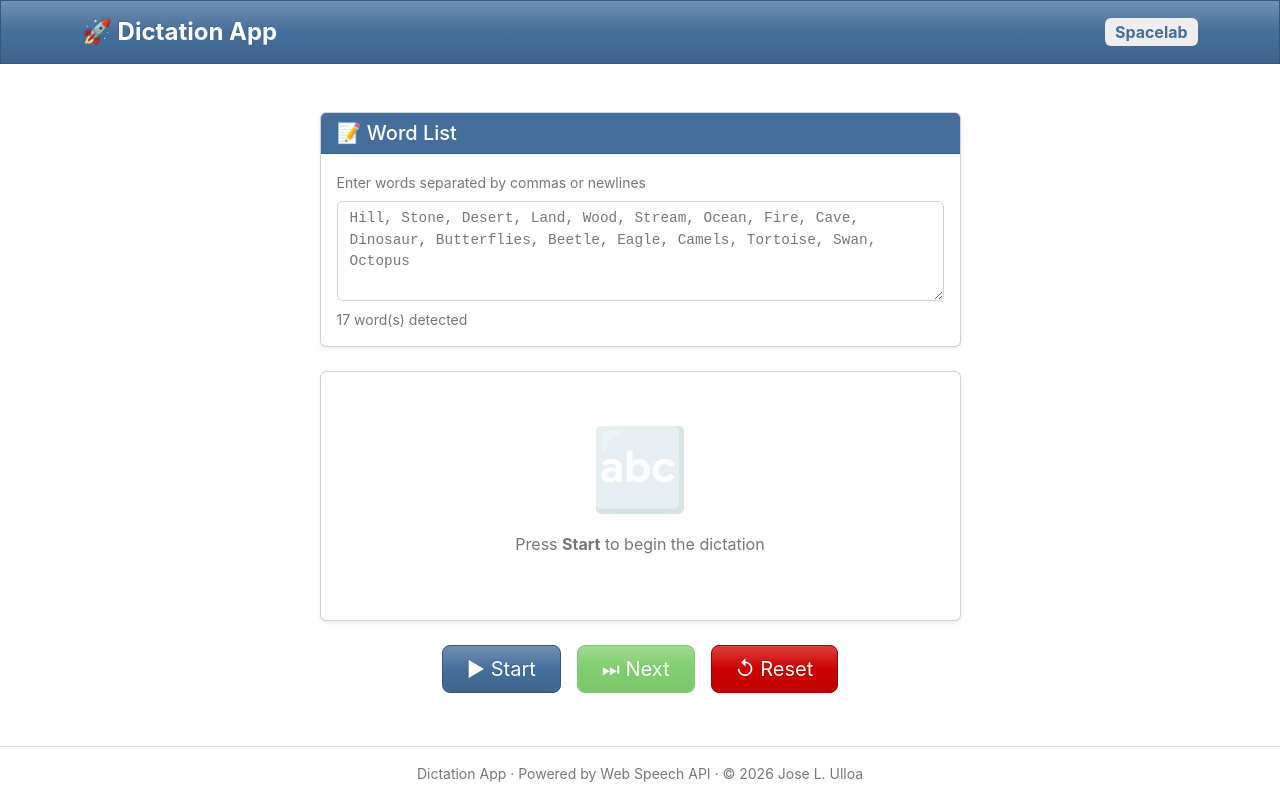
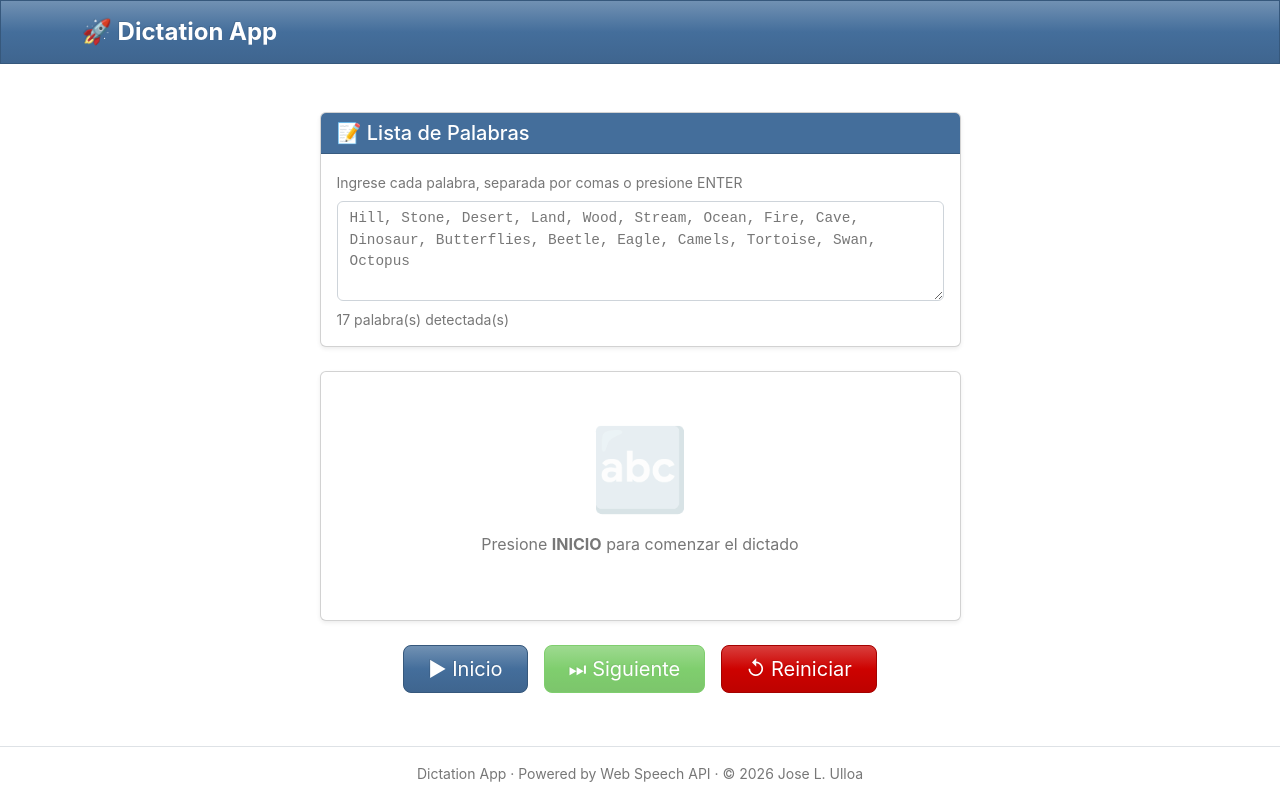
Before and after one commit to jlulloaa/dictation-practice, a React (Create React App) app: page / in a window 1280 px wide. Built offline with nearby package versions, Linux system fonts and the light colour scheme.

Commit message:
changed interface lang to spanish

```diff
--- a/src/App.js
+++ b/src/App.js
@@ -133,7 +133,7 @@ export default function App() {
       <nav className="navbar navbar-expand-lg navbar-dark bg-primary">
         <div className="container">
           <span className="navbar-brand fw-bold fs-4">🚀 Dictation App</span>
-          <span className="badge bg-light text-primary fs-6">Spacelab</span>
+          {/* <span className="badge bg-light text-primary fs-6">Spacelab</span> */}
         </div>
       </nav>
 
@@ -144,11 +144,13 @@ export default function App() {
             {/* Word Input Card */}
             <div className="card shadow-sm mb-4">
               <div className="card-header bg-primary text-white">
-                <h5 className="mb-0">📝 Word List</h5>
+                {/* <h5 className="mb-0">📝 Word List</h5> */}
+                <h5 className="mb-0">📝 Lista de Palabras</h5>
               </div>
               <div className="card-body">
                 <label className="form-label text-muted small">
-                  Enter words separated by commas or newlines
+                  {/* Enter words separated by commas or newlines */}
+                  Ingrese cada palabra, separada por comas o presione ENTER
                 </label>
                 <textarea
                   className="form-control"
@@ -160,7 +162,8 @@ export default function App() {
                   style={{ fontFamily: "monospace", fontSize: "0.9rem" }}
                 />
                 <div className="mt-2 text-muted small">
-                  {parseWords(wordInput).length} word(s) detected
+                  {/* {parseWords(wordInput).length} word(s) detected */}
+                  {parseWords(wordInput).length} palabra(s) detectada(s)
                 </div>
               </div>
             </div>
@@ -172,7 +175,8 @@ export default function App() {
                   <div>
                     <div className="display-1 mb-3" style={{ opacity: 0.2 }}>🔤</div>
                     <p className="text-muted">
-                      Press <strong>Start</strong> to begin the dictation
+                      {/* Press <strong>Start</strong> to begin the dictation */}
+                      Presione <strong>INICIO</strong> para comenzar el dictado
                     </p>
                   </div>
                 )}
@@ -200,7 +204,8 @@ export default function App() {
                       className="btn btn-sm btn-outline-secondary"
                       onClick={() => speak(currentWord)}
                     >
-                      🔊 Repeat word
+                      {/* 🔊 Repeat word */}
+                      🔊 Repetir palabra
                     </button>
                   </div>
                 )}
@@ -209,7 +214,8 @@ export default function App() {
                   <div>
                     <div className="display-1 mb-2">🎉</div>
                     <h2 className="fw-bold text-success mb-2">Success!</h2>
-                    <p className="text-muted">All words completed! Restarting in a moment…</p>
+                    {/* <p className="text-muted">All words completed! Restarting in a moment…</p> */}
+                    <p className="text-muted">Todas las palabras revisadas. Reiniciando en un instante…</p>
                   </div>
                 )}
               </div>
@@ -222,20 +228,23 @@ export default function App() {
                 onClick={handleStart}
                 disabled={phase === "running"}
               >
-                ▶ Start
+                {/* ▶ Start */}
+                ▶ Inicio
               </button>
               <button
                 className="btn btn-success btn-lg px-4"
                 onClick={handleNext}
                 disabled={phase !== "running"}
               >
-                ⏭ Next
+                {/* ⏭ Next */}
+                ⏭ Siguiente
               </button>
               <button
                 className="btn btn-danger btn-lg px-4"
                 onClick={handleReset}
               >
-                ↺ Reset
+                {/* ↺ Reset */}
+                ↺ Reiniciar
               </button>
             </div>
 
@@ -244,7 +253,8 @@ export default function App() {
               <div className="mt-4">
                 <div className="card border-0 bg-light">
                   <div className="card-body">
-                    <p className="text-muted small mb-2 fw-bold">REMAINING WORDS (hidden)</p>
+                    {/* <p className="text-muted small mb-2 fw-bold">REMAINING WORDS (hidden)</p> */}
+                    <p className="text-muted small mb-2 fw-bold">PALABRAS FALTANTES: (ocultas)</p>
                     <div className="d-flex flex-wrap gap-2 mb-1">
                       {queue.map((w, i) => (
                         <span
@@ -256,7 +266,8 @@ export default function App() {
                         </span>
                       ))}
                     </div>
-                    <small className="text-muted">{queue.length} word(s) remaining</small>
+                    {/* <small className="text-muted">{queue.length} word(s) remaining</small> */}
+                    <small className="text-muted">{queue.length} palabra(s) faltantes</small>
                   </div>
                 </div>
               </div>
```
